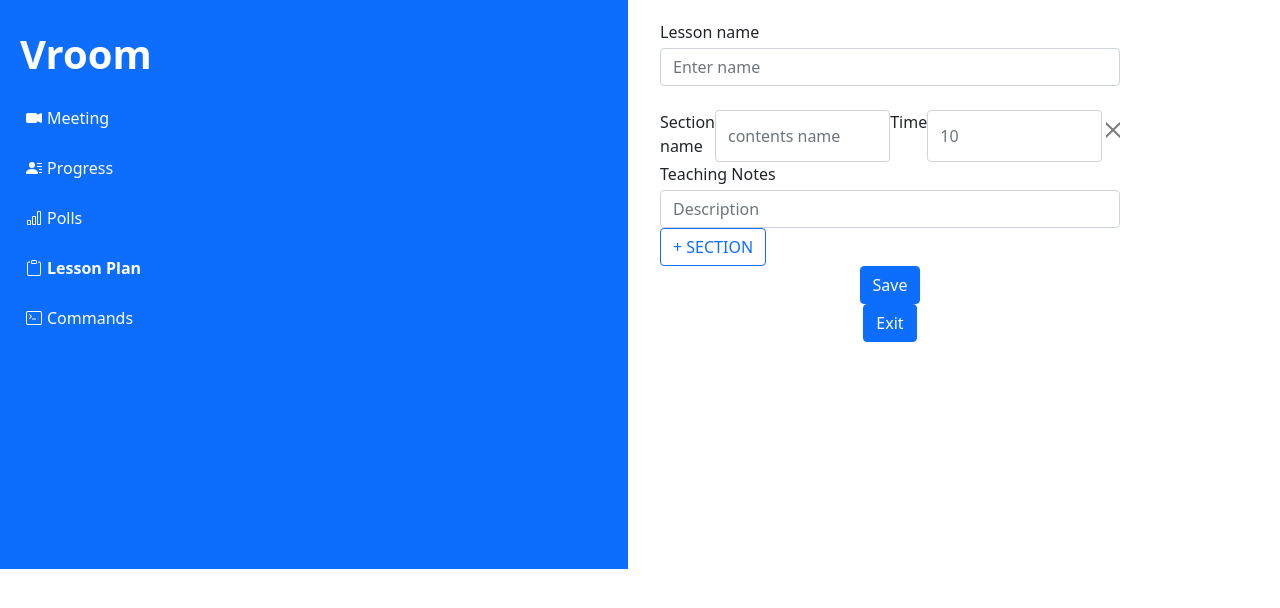
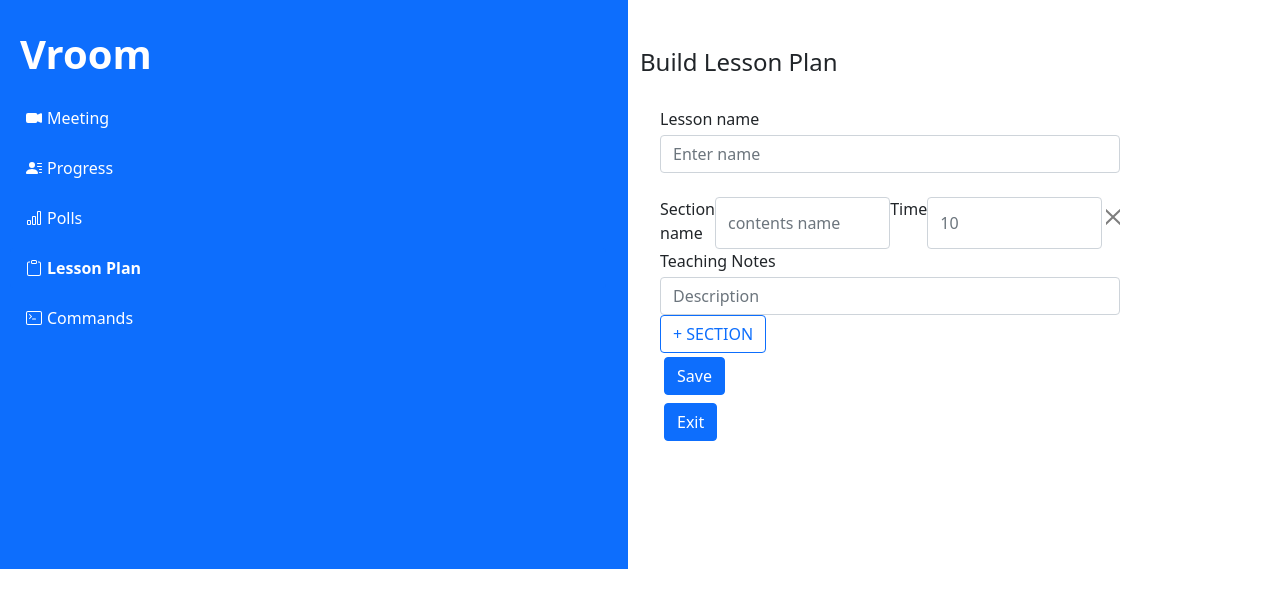
Before and after one commit to barney54321/Vroom, a React (Create React App) app: page / in a window 1280 px wide. Both pictures are taken after a click on the tab "Lesson Plan". Shown: the top 608 px of the page. Built offline with nearby package versions, Linux system fonts and the light colour scheme.

Commit message:
some formating BLP

```diff
--- a/src/Components/Tabs/LessonPlan/BuildLessonPlan.js
+++ b/src/Components/Tabs/LessonPlan/BuildLessonPlan.js
@@ -71,7 +71,8 @@ const BuildLessonPlan = (props) => {
     }
 
     return (
-        <div>
+        <div className="tab-container">
+            <h4 className="pt-5">Build Lesson Plan</h4>
             <div className="center-columns">
                 <Form className="center-colums w-100">
                     <div className="form-question">
@@ -110,8 +111,12 @@ const BuildLessonPlan = (props) => {
                 <div className="d-flex align-items-start w-100">
                 <Button variant="outline-primary" onClick={handleAdd}>+ SECTION</Button>
                 </div>
-                <Button onClick={handleSave}>Save</Button>
-                <Button onClick={handleExit}>Exit</Button>
+                <div className="p-1 your-meeting-button">
+                    <Button onClick={handleSave}>Save</Button>
+                </div>
+                <div className="p-1 your-meeting-button">
+                    <Button onClick={handleExit}>Exit</Button>
+                </div>
             </div>
         </div>
 
```
